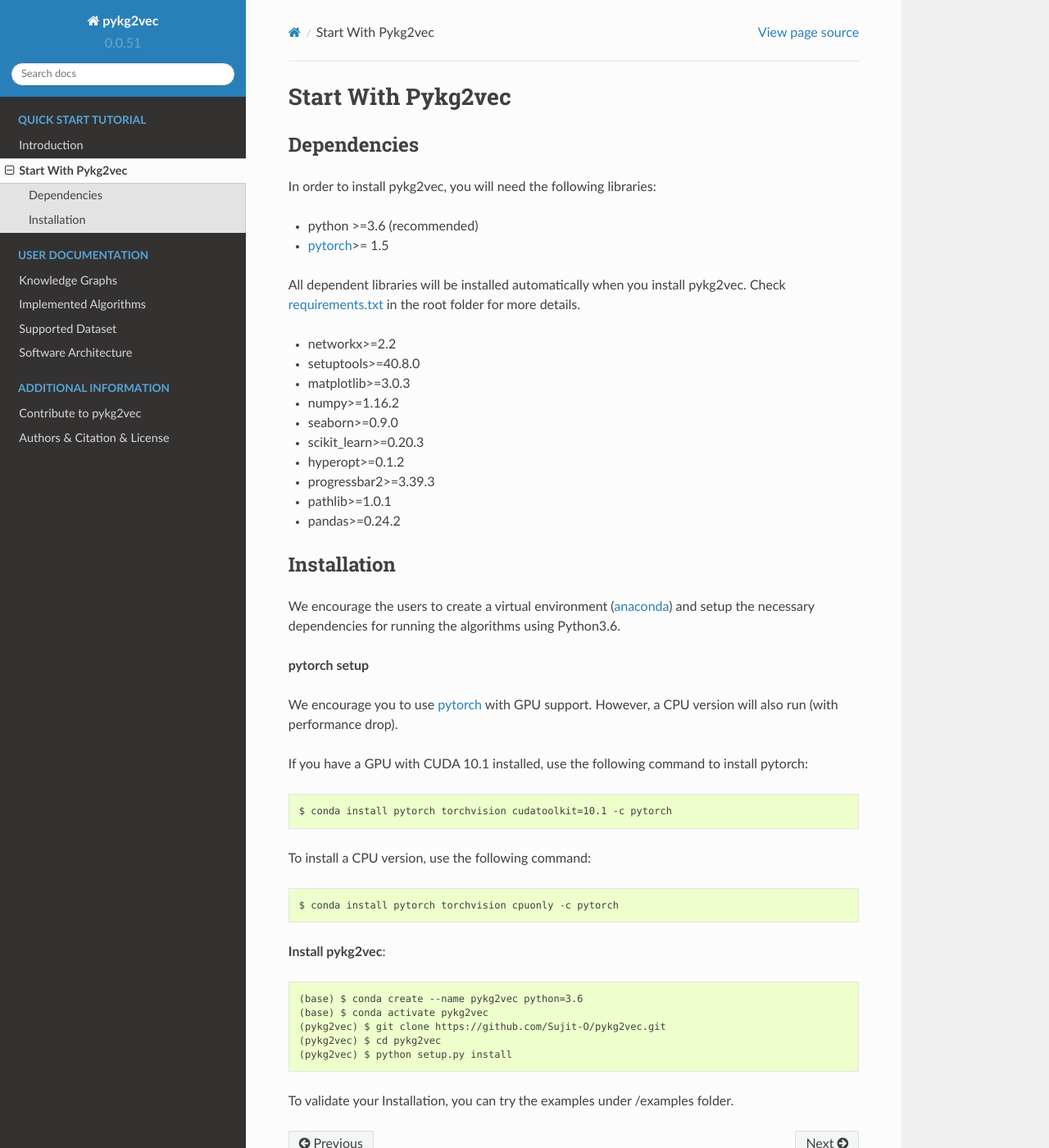
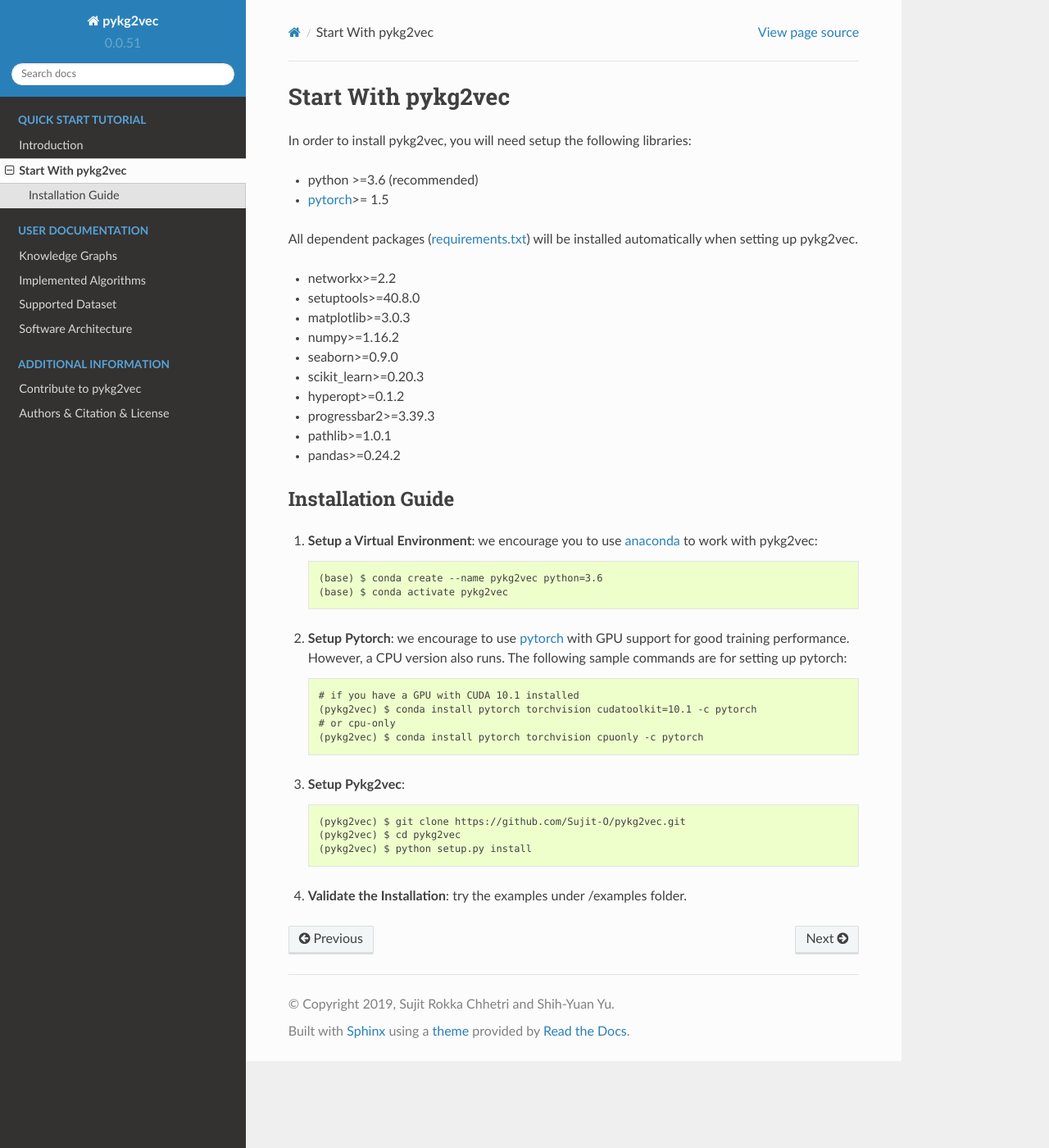
Before and after one commit to Sujit-O/pykg2vec, a Sphinx documentation site: the page built from docs/source/start.rst, in a window 1280 px wide and 1400 px high. Shown: the whole window at 82% size. Built offline with Sphinx 7.4.7 and the Read the Docs theme 2.0.0, drawn with Linux system fonts in a browser that asks for light colours; formulas are drawn with MathJax 3; pages that are not in the unit, such as notebooks, are missing from menus.

Commit message:
fix start.rst

```diff
--- a/docs/source/start.rst
+++ b/docs/source/start.rst
@@ -1,17 +1,13 @@
 ########################
-Start With Pykg2vec
+Start With pykg2vec
 ########################
 
-Dependencies
-=============
-
-In order to install pykg2vec, you will need the following libraries:
+In order to install pykg2vec, you will need setup the following libraries:
 
 * python >=3.6 (recommended)
 * pytorch_>= 1.5
 
-All dependent libraries will be installed automatically when you install pykg2vec.
-Check requirements.txt_ in the root folder for more details.
+All dependent packages (requirements.txt_) will be installed automatically when setting up pykg2vec.
 
 * networkx>=2.2
 * setuptools>=40.8.0
@@ -25,35 +21,29 @@
 * pandas>=0.24.2
 
 
-Installation
-=============
+Installation Guide
+==================
 
-We encourage the users to create a virtual environment (anaconda_)
-and setup the necessary dependencies for running the algorithms using Python3.6.
+1. **Setup a Virtual Environment**: we encourage you to use anaconda_ to work with pykg2vec::
 
-**pytorch setup**
-
-We encourage you to use pytorch_ with GPU support. However, a CPU version will also run (with performance drop).
-
-If you have a GPU with CUDA 10.1 installed, use the following command to install pytorch::
-
-    $ conda install pytorch torchvision cudatoolkit=10.1 -c pytorch
-
-To install a CPU version, use the following command::
-
-    $ conda install pytorch torchvision cpuonly -c pytorch
-
-**Install pykg2vec**::
 
     (base) $ conda create --name pykg2vec python=3.6
     (base) $ conda activate pykg2vec
+
+2. **Setup Pytorch**: we encourage to use pytorch_ with GPU support for good training performance. However, a CPU version also runs. The following sample commands are for setting up pytorch::
+
+	# if you have a GPU with CUDA 10.1 installed
+	(pykg2vec) $ conda install pytorch torchvision cudatoolkit=10.1 -c pytorch
+	# or cpu-only
+	(pykg2vec) $ conda install pytorch torchvision cpuonly -c pytorch
+
+3. **Setup Pykg2vec**::
+
     (pykg2vec) $ git clone https://github.com/Sujit-O/pykg2vec.git
     (pykg2vec) $ cd pykg2vec
     (pykg2vec) $ python setup.py install
 
-To validate your Installation, you can try the examples under /examples folder.
-
-
+4. **Validate the Installation**: try the examples under /examples folder.
 
 .. _GitHub: https://github.com/Sujit-O/pykg2vec/pulls
 .. _pytorch: https://pytorch.org/
```
